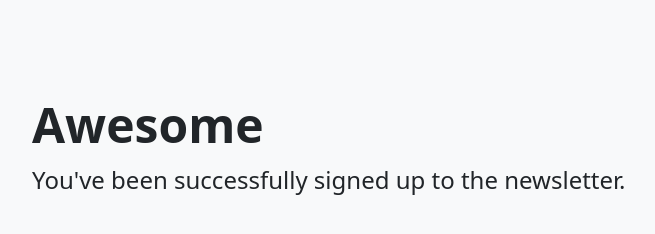
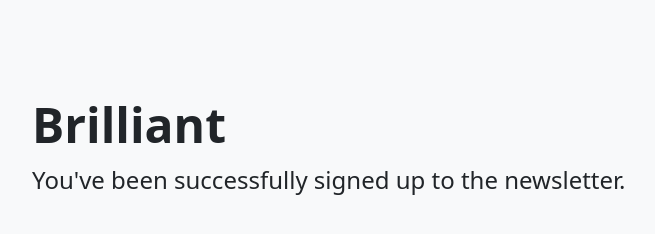
Before and after one commit to fernandferminjr/Newsletter-Signup, a website: page success.html in a window 1280 px wide. Shown: the whole page, without its empty margins (28-683 px from the left). Drawn offline with nearby package versions, Linux system fonts and the light colour scheme.

Commit message:
2nd commit

```diff
--- a/success.html
+++ b/success.html
@@ -32,7 +32,7 @@
 
 <div class="p-5 mb-4 bg-light rounded-3">
   <div class="container-fluid py-5">
-    <h1 class="display-5 fw-bold">Awesome</h1>
+    <h1 class="display-5 fw-bold">Brilliant</h1>
     <p class="col-md-8 fs-4">You've been successfully signed up to the newsletter.</p>
   </div>
 </div>
```
